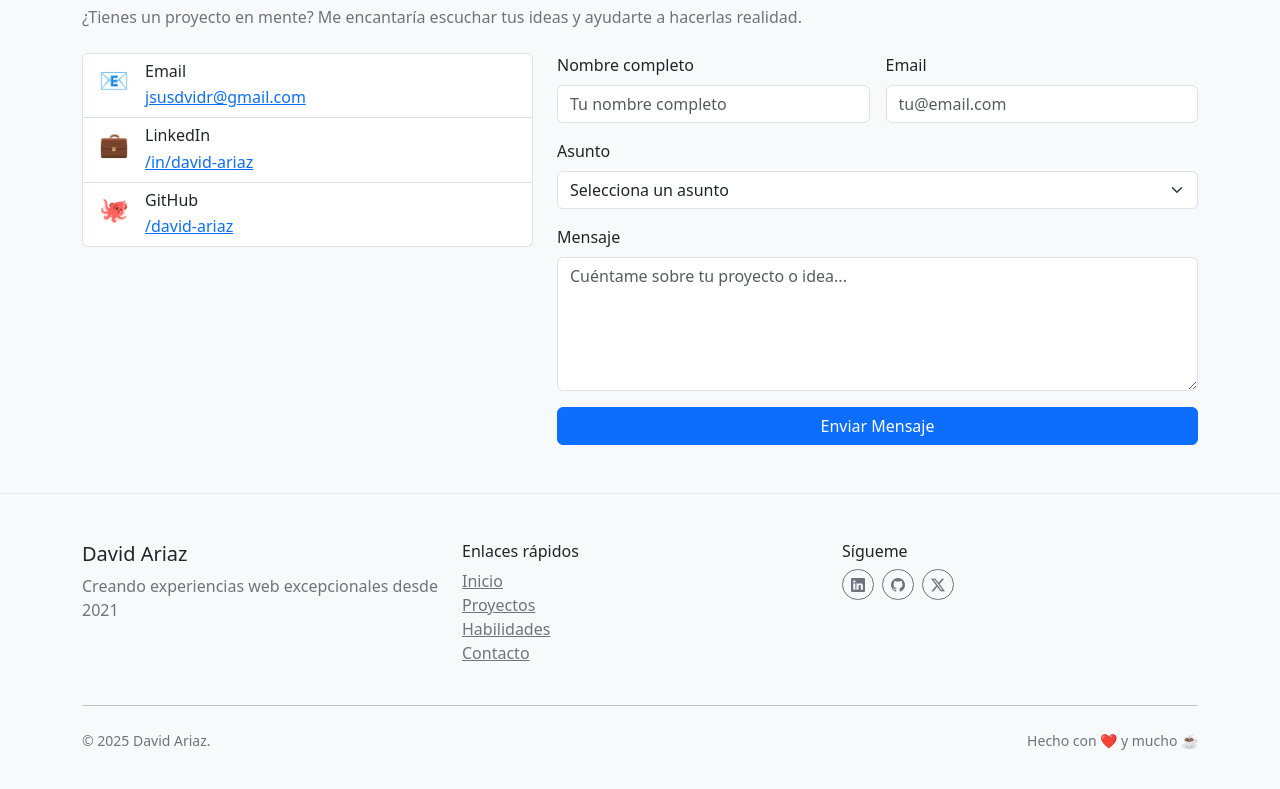
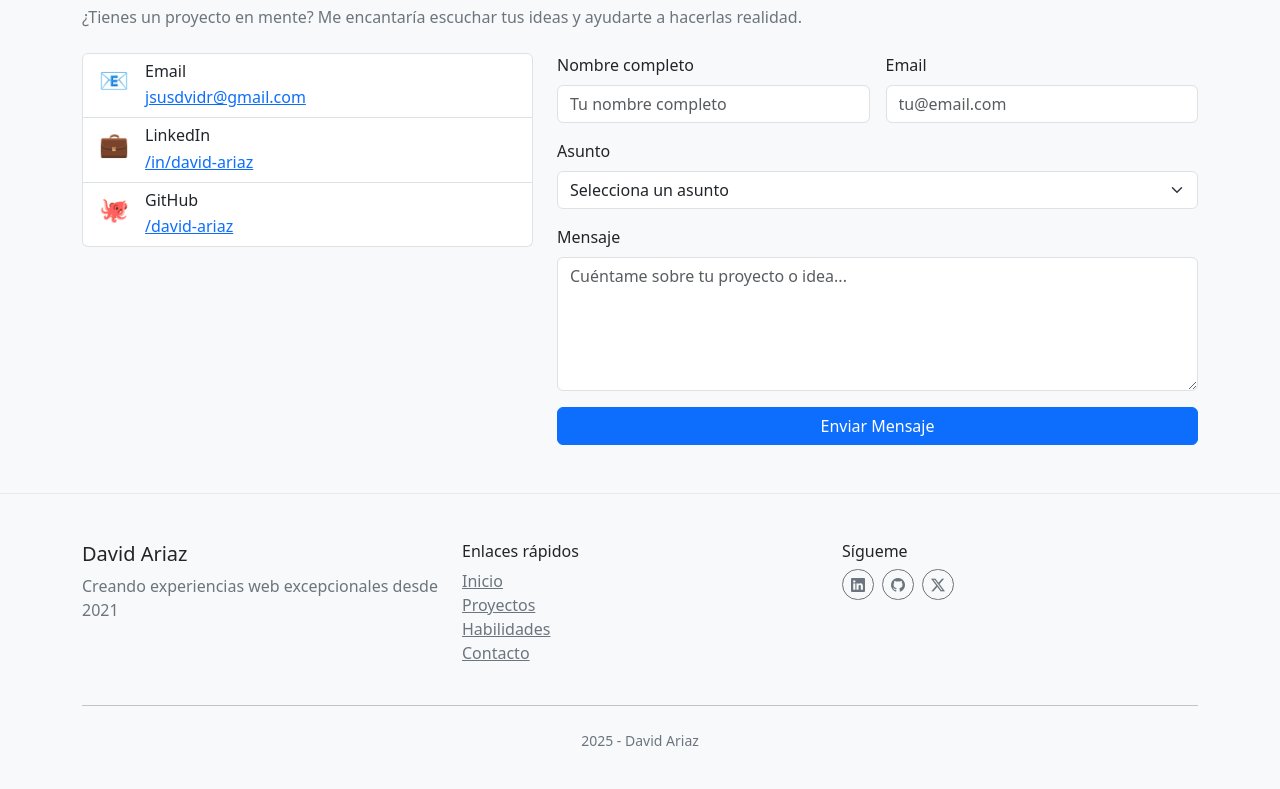
Before and after one commit to Jebux/taller-css, a plain HTML site: page Taller Individual 3 - Portafolio bt5/index.html in a window 1280 px wide. Shown: the part 2442-3231 px from the top of the page. Drawn offline with nearby package versions, Linux system fonts and the light colour scheme.

Commit message:
Detalles footer

```diff
--- a/Taller Individual 3 - Portafolio bt5/index.html
+++ b/Taller Individual 3 - Portafolio bt5/index.html
@@ -448,9 +448,8 @@
       </div>
 
       <hr class="my-4" />
-      <div class="d-flex flex-column flex-md-row justify-content-between text-secondary small">
-        <p class="mb-2 mb-md-0">&copy; 2025 David Ariaz.</p>
-        <p class="mb-0">Hecho con ❤️ y mucho ☕</p>
+      <div class="d-flex flex-column flex-md-row justify-content-center text-secondary small">
+        <p class="mb-2 mb-md-0">2025 - David Ariaz</p>
       </div>
     </div>
   </footer>
```
